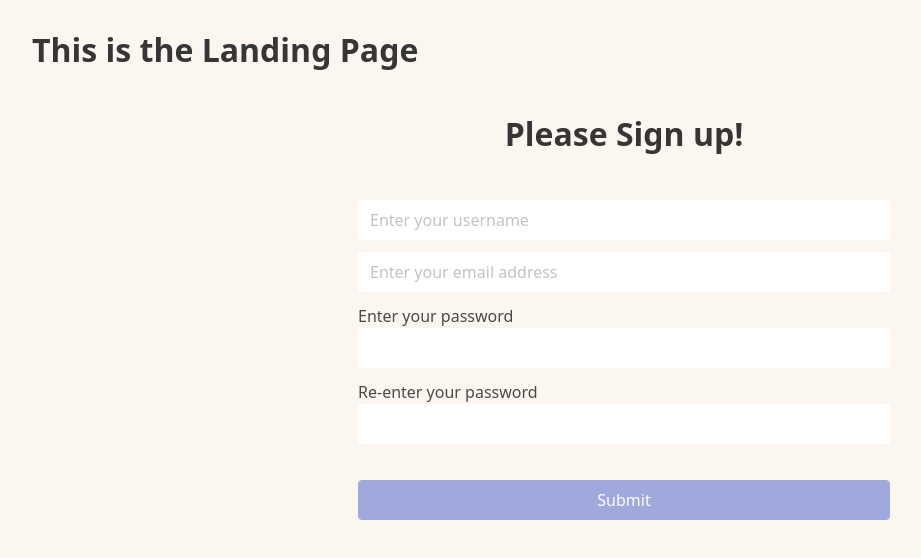
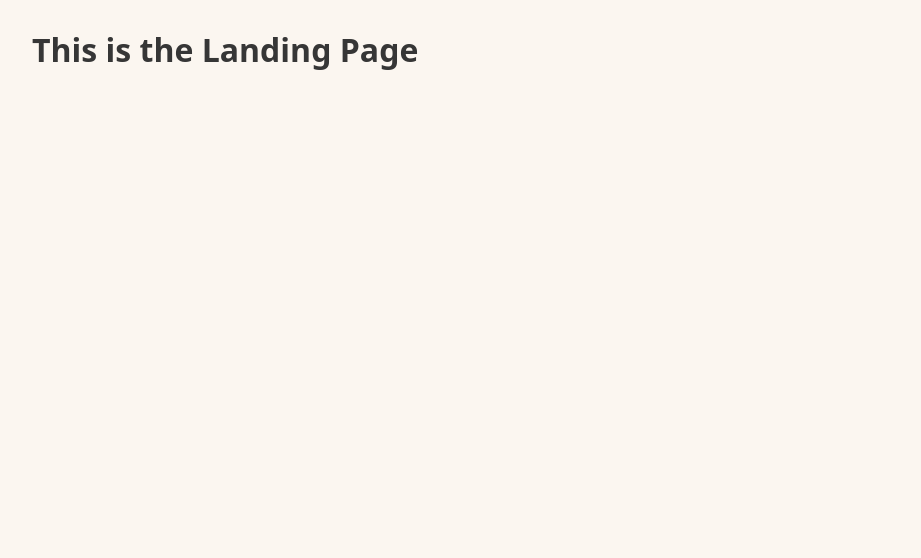
Before and after one commit to Mt-Lampert/tdd-react, a React (Create React App) app: page / in a window 1280 px wide. Shown: the top 558 px of the page, without its empty margins (16-937 px from the left). Built offline with nearby package versions, Linux system fonts and the light colour scheme.

Commit message:
w: Using screen.queryByXXX()

```diff
--- a/src/App.jsx
+++ b/src/App.jsx
@@ -8,7 +8,7 @@ function App() {
   return (
     <div className='mainframe'>
       <LandingPage />
-      <Signup />
+      {/* <Signup /> */}
     </div>
   );
 }
--- a/src/pages/Signup.jsx
+++ b/src/pages/Signup.jsx
@@ -78,7 +78,7 @@ export default function Signup(props) {
   }
 
   return (
-    <div className="section">
+    <div className="section" data-testid="signup-page">
       <div className="columns">
         <div className="column is-6 is-offset-3">
           <h1 className="title is-3 has-text-centered">Please Sign up!</h1>
```
Also changed, not shown: 1 other file (tests, documents, lock files or other folders).
